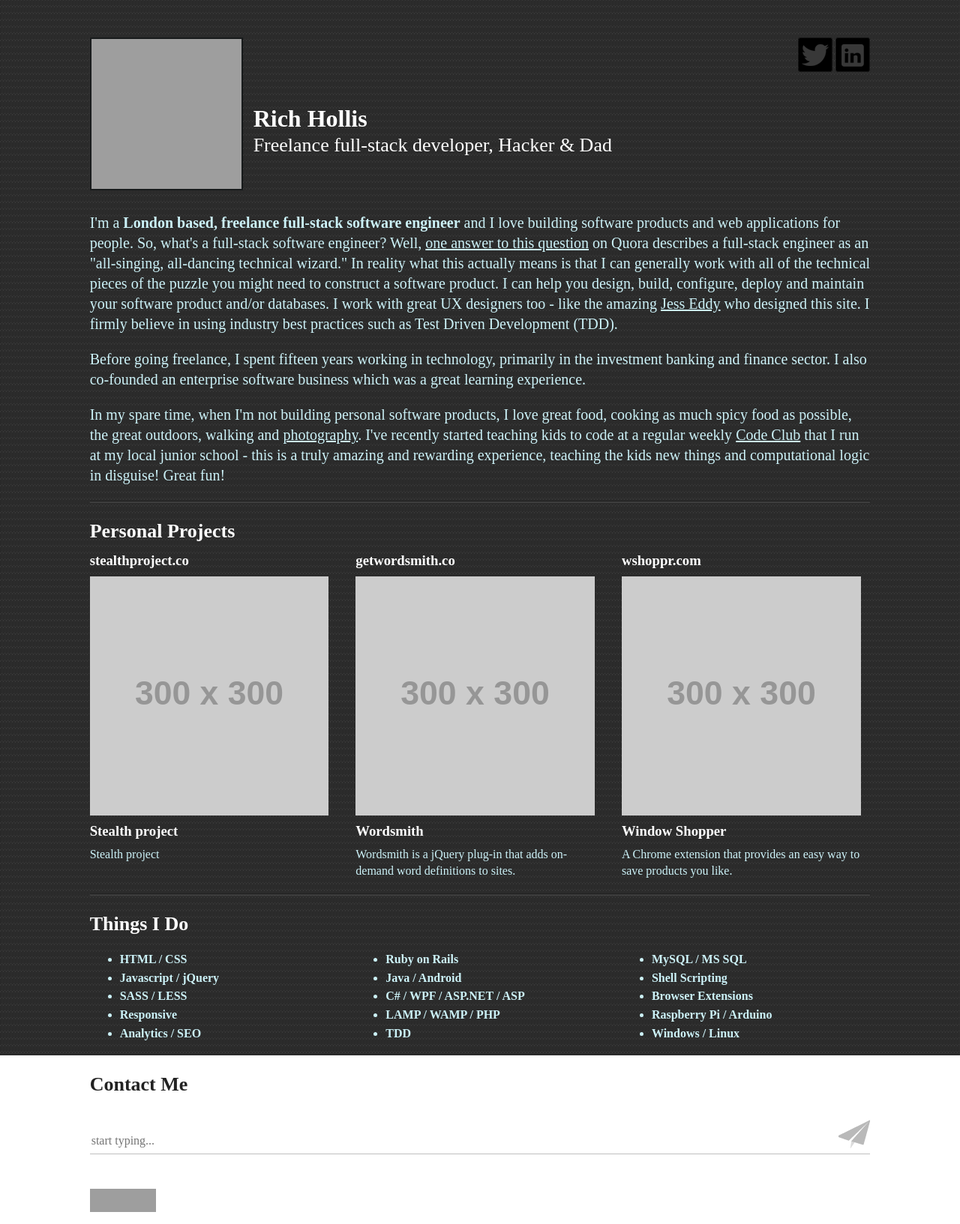
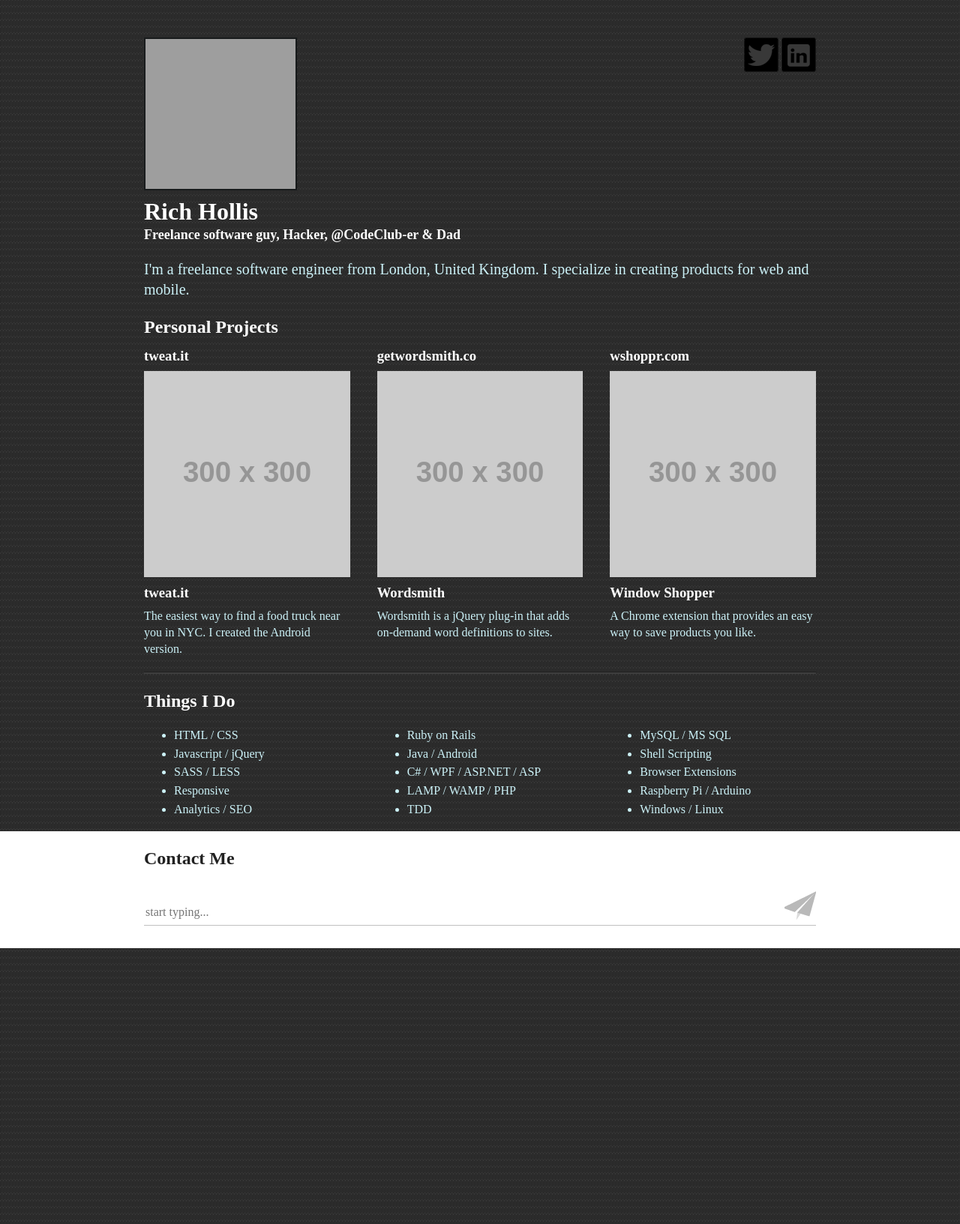
Before and after one commit to richhollis/website-responsive, a Jekyll site: the page built from index.html, in a window 1280 px wide. Shown: the whole page at 75% size. Built offline with Jekyll 4.4.1, drawn with Linux system fonts in a browser that asks for light colours; nearby versions of some CDN libraries; grey boxes are pictures that could not be loaded.

Commit message:
Changes from Jess

```diff
--- a/_config.yml
+++ b/_config.yml
@@ -1,7 +1,7 @@
 title: Rich Hollis
-description: Freelance full-stack developer, Hacker & Dad
+description: Freelance software guy, Hacker, @CodeClub-er & Dad
 
-meta: I'm a London based, freelance full-stack software engineer and I love creating and building software products, web applications and sites for people.
+meta: I'm Rich Hollis. I'm a freelance full-stack software guy, hacker, @CodeClub-er & Dad from London, UK.
 
 twitter-url: https://twitter.com/richhollis
 linkedin-url: http://uk.linkedin.com/in/richhollis2
--- a/_layouts/default.html
+++ b/_layouts/default.html
@@ -10,6 +10,9 @@
         <meta name="description" content="{% if page.meta %}{{ page.meta }}{% else %}{{site.meta}}{% endif %}">
         <meta name="viewport" content="width=device-width">
 
+        <!-- fonts -->
+        <script type="text/javascript" src="//use.typekit.net/ffi4pbd.js"></script>
+        <script type="text/javascript">try{Typekit.load();}catch(e){}</script>
 
         <link rel="stylesheet" href="css/normalize.css">
         <link rel="stylesheet" href="css/main.css">
@@ -18,10 +21,6 @@
         <script src="js/vendor/modernizr-2.6.2.min.js"></script>
 
         <link href="favicon.ico" rel="icon" type="image/x-icon" />
-
-        <!-- fonts -->
-        <script type="text/javascript" src="//use.typekit.net/ffi4pbd.js"></script>
-        <script type="text/javascript">try{Typekit.load();}catch(e){}</script>
     </head>
     <body>
         <!--[if lt IE 7]>
@@ -29,14 +28,6 @@
         <![endif]-->
 
         {{ content }}
-
-        <!-- validator -->
-        <div class="row clearfix" style="background: white">
-          <div class="col pad">&nbsp;</div>
-          <p class="col pad-full" style="background: white">
-            <a href="http://validator.w3.org/check?uri=referer"><img src="http://www.w3.org/Icons/valid-xhtml10" alt="Valid XHTML 1.0 Strict" height="31" width="88" /></a>
-          </p>
-        </div>
 
         <script src="//ajax.googleapis.com/ajax/libs/jquery/1.8.2/jquery.min.js"></script>
         <script>window.jQuery || document.write('<script src="js/vendor/jquery-1.8.2.min.js"><\/script>')</script>
--- a/css/gridpak.css
+++ b/css/gridpak.css
@@ -47,24 +47,24 @@
         	padding:0 8px;
         }
 
-        /*.title .brand { width: 32px; height: 32px;}*/
+        .project IMG { max-width: 300px;}
+
+        .title, .social { margin-top: 10px; }
+
+        .title-block { display: none;}
+        .title-block-full-container { display: block;}
+
+        .content-black { margin: 0 auto; text-align: left; max-width: 779px; }
+        .container-white { background-color: white; }
+        .content-white { margin: 0 auto; max-width: 779px; }
 
 
+        .project { text-align: center;}
+        .projects.divider { display: none;}
 
-        /*
-        Add your semantic classnames in alongside their corresponding spans here. e.g.
-
-        .span_3,
-        .my_semantic_class_name {
-            ...
-        }
-        */
-
-        .pad { display: none;}
-
-        .things:nth-of-type(2) UL { margin-bottom: 0px; }
-        .things:nth-of-type(3) UL { margin-top: 0px; margin-bottom: 0px; }
-        .things:nth-of-type(4) UL { margin-top: 0px; }
+        .col.things UL { margin:0;}
+        .col.things:nth-of-type(1) UL { margin-top: 20px; }
+        .col.things:nth-of-type(3) UL { margin-bottom: 20px; }
 
         .social,
         .span_1 {
@@ -75,7 +75,6 @@
             width:66.6666666667%;
         }
         .full,
-        .full-pad,
         .project,
         .things,
         .contact,
@@ -107,45 +106,46 @@
         	padding:0 12px;
         }
 
-        .project img { width: 100%;}
+        .title, .social { margin-top: 20px; }
 
-        /*
-        Add your semantic classnames in alongside their corresponding spans here. e.g.
+        .project img { width: 100%; }
+        .title-block { display: inline-block;}
+        .title-block-full-container { display: none;}
+        .smallest.col.project.divider { display: none;}
 
-        .span_3,
-        .my_semantic_class_name {
-            ...
-        }
-        */
+        .content-black { margin: 0 auto; text-align: left; max-width: 919px; }
+        .container-white { background-color: white; }
+        .content-white { margin: 0 auto; max-width: 919px; }
 
-        .pad,
         .span_1 {
             width:12.5%;
         }
         .social,
-        .project,
-        .things,
         .span_2 {
             width:25.0%;
+        }
+        .things,
+        .project {
+            width: 33.333333333%;
         }
         .span_3 {
             width:37.5%;
         }
-        .title,
         .span_4 {
             width:50.0%;
         }
         .span_5 {
             width:62.5%;
         }
-        .full-pad,
-        .contact,
+        .title,
         .span_6 {
             width:75.0%;
         }
         .span_7 {
             width:87.5%;
         }
+        .full,
+        .contact,
         .span_8 {
             margin-left:0;
             width:100%;
@@ -182,21 +182,27 @@
 
         .project img { width: 100%;}
 
-        .pad,
+        .title, .social { margin-top: 50px; }
+
+        .title-block-full-container { display: none;}
+        .smallest.col.project.divider { display: none;}
+
+        .content-black { margin: 0 auto; text-align: left; max-width: 920px;}
+        .container-white { background-color: white; }
+        .content-white { margin: 0 auto; max-width: 920px; }
+
         .span_1 {
             width:8.33333333333%;
         }
         .span_2 {
             width:16.6666666667%;
         }
-        .social,
         .span_3 {
             width:25.0%;
         }
+        .project,
+        .social,
         .things,
-        .project {
-            width:27.45%;
-        }
         .span_4 {
             width:33.3333333333%;
         }
@@ -206,18 +212,16 @@
         .span_6 {
             width:50.0%;
         }
-        .title,
         .span_7 {
             width:58.3333333333%;
         }
+        .title,
         .span_8 {
             width:66.6666666667%;
         }
         .span_9 {
             width:75.0%;
         }
-        .full-pad,
-        .contact,
         .span_10 {
             width:83.3333333333%;
         }
@@ -225,6 +229,7 @@
             width:91.6666666667%;
         }
         .full,
+        .contact,
         .span_12 {
             margin-left:0;
             width:100%;
--- a/css/site.css
+++ b/css/site.css
@@ -1,32 +1,33 @@
 body { background-image: url('../img/Background_Pattern.png')}
-h1, h2, h3, h4, div, p, input { font-family: "museo-slab"; color: #ccf2f8;}
+h1, h2, h3, h4, div, p, input { font-family: "museo-slab"; color: #ccf2f8; }
 h1, h2, h3, h4 { color: white;}
-h2 { font-size: 26px; }
 
 a { color: #ccf2f8;}
 
-.title-block h2 { font-weight: 300; }
 .title-block { display: inline-block; }
-.title, .social { margin-top: 50px; }
-.title-block h1 { float: left; margin: 0; padding: 0; line-height: 115%;}
-.title-block h2 { float: left; margin: 0; padding: 0; }
-.title-block { margin-top: 10px;}
+.title-block-full { margin-top: 10px; }
+.title-block h1 { float:left; margin: 0; padding: 0; line-height: 115%;}
+.title-block-full h1 { display: inline; line-height: 115%; }
+.title-block h2 { float:left; margin: 0; padding: 0; font-size: 18px; font-weight: 700; }
+.title-block-full h2 { display: inline; font-size: 18px; font-weight: 700;}
+.title-block { margin-top: 10px; }
 
 .brand { margin-right: 10px; border: 2px solid #181b1c;}
 
-.bio { margin-top: 10px; font-size: 20px; line-height: 135%; font-weight: 300;}
+.bio { margin-top: 20px; margin-bottom: 20px; font-size: 20px; line-height: 135%; font-weight: 100;}
 
 .social { text-align: right; }
 
 .inline { display: inline; margin: 0; padding: 0;}
 
 .project { line-height: 135%; }
-.project h3 { margin: 10px 0 10px 0; }
+.project h3 { margin: 10px 0 10px 0;}
 .project a { text-decoration: none; color: white;}
 .project .sub { margin: 10px 0 0 0; }
+H3.sub { font-weight: 700; }
 
 .things ul { display: inline-block;}
-.things li { font-weight: bold; line-height: 155%; }
+.things li { font-weight: normal; line-height: 155%; }
 
 .contact-row { background-color: white;}
 .contact-row h2 { color: #222;}
--- a/index.html
+++ b/index.html
@@ -1,20 +1,7 @@
 ---
 layout: default
 
-bio: "<p>
-I'm a <strong>London based, freelance full-stack software engineer</strong> and I love building software products and web applications for people.
-So, what's a full-stack software engineer? Well, <a href=\"http://www.quora.com/What-does-the-term-full-stack-programmer-mean\">one answer to this question</a> on Quora describes a full-stack engineer as an \"all-singing, all-dancing technical wizard.\"
-In reality what this actually means is that I can generally work with all of the technical pieces of the puzzle you might need to construct a software product.
-I can help you design, build, configure, deploy and maintain your software product and/or databases. I work with great UX designers too - like the amazing <a href=\"http://jesseddy.com\">Jess Eddy</a> who designed this site.
-I firmly believe in using industry best practices such as Test Driven Development (TDD).
-</p>
-<p>
-Before going freelance, I spent fifteen years working in technology, primarily in the investment banking and finance sector. I also co-founded an enterprise software business which was a great learning experience.
-</p>
-<p>
-In my spare time, when I'm not building personal software products, I love great food, cooking as much spicy food as possible, the great outdoors, walking and <a href=\"http://instagram.com/richhollis\">photography</a>.
-I've recently started teaching kids to code at a regular weekly <a href=\"http://codeclub.org.uk\">Code Club</a> that I run at my local junior school - this is a truly amazing and rewarding experience, teaching the kids new things and computational logic in disguise! Great fun!
-</p>"
+bio: "I'm a freelance software engineer from London, United Kingdom. I specialize in creating products for web and mobile."
 
 skills: [
   ['HTML / CSS', 'Javascript / jQuery', 'SASS / LESS', 'Responsive', 'Analytics / SEO'],
@@ -24,8 +11,9 @@
 
 ---
 
-<div class="row clearfix">
-  <div class="col pad">&nbsp;</div>
+<div class="content-black clearfix">
+
+  <div class="row">
     <div class="col title">
       <img class="brand" src="http://0.gravatar.com/avatar/b5874ab143e4ae54d964a933116417a6" alt="Picture of Rich Hollis" />
       <div class="title-block">
@@ -39,46 +27,46 @@
     </div>
   </div>
 
-<div class="row clearfix">
-  <div class="col pad">&nbsp;</div>
-  <div class="col full-pad bio">
-    {{ page.bio }}
-    <div class="divider">&nbsp;</div>
+  <div class="row title-block-full-container">
+      <div class="col full title-block-full">
+        <h1>{{ site.title }}</h1><br />
+        <h2>{{ site.description }}</h2>
       </div>
   </div>
 
-<div class="row clearfix">
-  <div class="col pad">&nbsp;</div>
-  <h2 class="col full-pad inline">Personal Projects</h2>
+  <div class="row">
+    <div class="col full bio">
+      {{ page.bio }}
+    </div>
   </div>
 
-<div class="row clearfix">
-  <div class="col pad">&nbsp;</div>
-  {% for post in site.posts limit: 3  %}
+  <div class="row">
+    <h2 class="col full inline">Personal Projects</h2>
+  </div>
+
+  <div class="row">
+  {% for post in site.posts %}
     <div class="col project">
       <h3><a href="{{post.site-url}}">{{ post.url-title }}</a></h3>
       <a href="{{post.site-url}}"><img src="{{ post.image }}" alt="{{ post.title}} sample image" /></a>
       <h3 class="sub">{{ post.title }}</h3>
       <p class="sub">{{ post.desc }}</p>
     </div>
-  <!-- TODO Separator for full span -->
+    <div class="smallest col project divider">&nbsp;</div>
     {% endfor %}
   </div>
 
-<div class="row clearfix">
-  <div class="col pad">&nbsp;</div>
-  <div class="col full-pad">
-    <div class="divider">&nbsp;</div>
+  <div class="row">
+    <div class="col full">
+      <div class="projects divider">&nbsp;</div>
     </div>
   </div>
 
-<div class="row clearfix">
-  <div class="col pad">&nbsp;</div>
-  <h2 class="col full-pad inline">Things I Do</h2>
+  <div class="row">
+    <h2 class="col full inline">Things I Do</h2>
   </div>
 
-<div class="row clearfix">
-  <div class="col pad">&nbsp;</div>
+  <div class="row">
     <div class="col things">
       <ul>
         {% for skill in page.skills[0] %}
@@ -101,9 +89,11 @@
       </ul>
     </div>
   </div>
+</div> <!-- content-black -->
 
-<div class="row clearfix contact-row">
-  <div class="col pad">&nbsp;</div>
+<div class="clearfix container-white">
+  <div class="content-white">
+    <div class="row contact-row">
       <div class="col contact">
         <h2>Contact Me</h2>
         <form action="https://docs.google.com/spreadsheet/formResponse?formkey=dHFCcHZvbmg2bHFMUnV6YXhidzFobXc6MQ&amp;embedded=true&amp;embedded=true&amp;ifq" method="POST" id="ss-form" class="contact-form">
@@ -114,3 +104,5 @@
         </form>
       </div>
     </div>
+  </div>
+</div>
```
Also changed, not shown: _posts/2012-06-03-tweat-it.md (added, +8 -0 lines), _posts/2012-06-03-warble.md (deleted, +0 -8 lines). Lines whose indentation alone changed are shown as unchanged.
